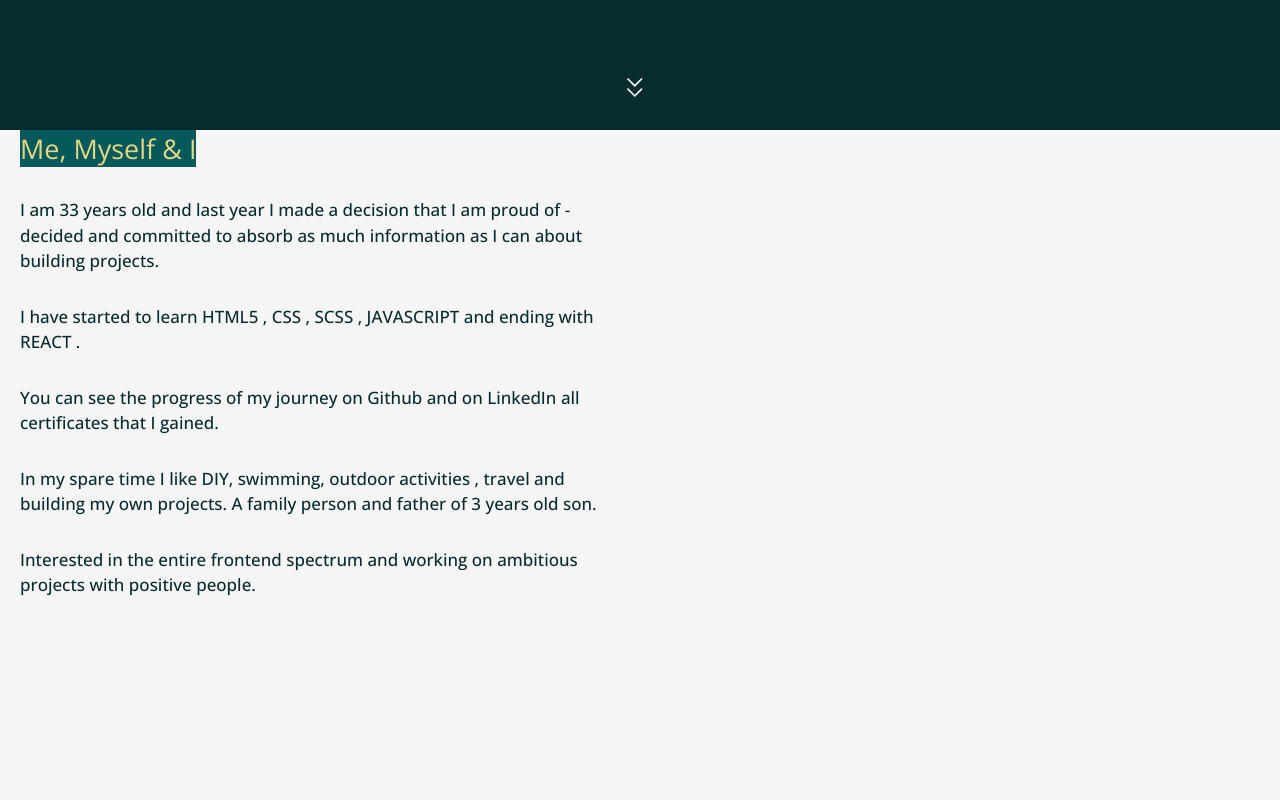
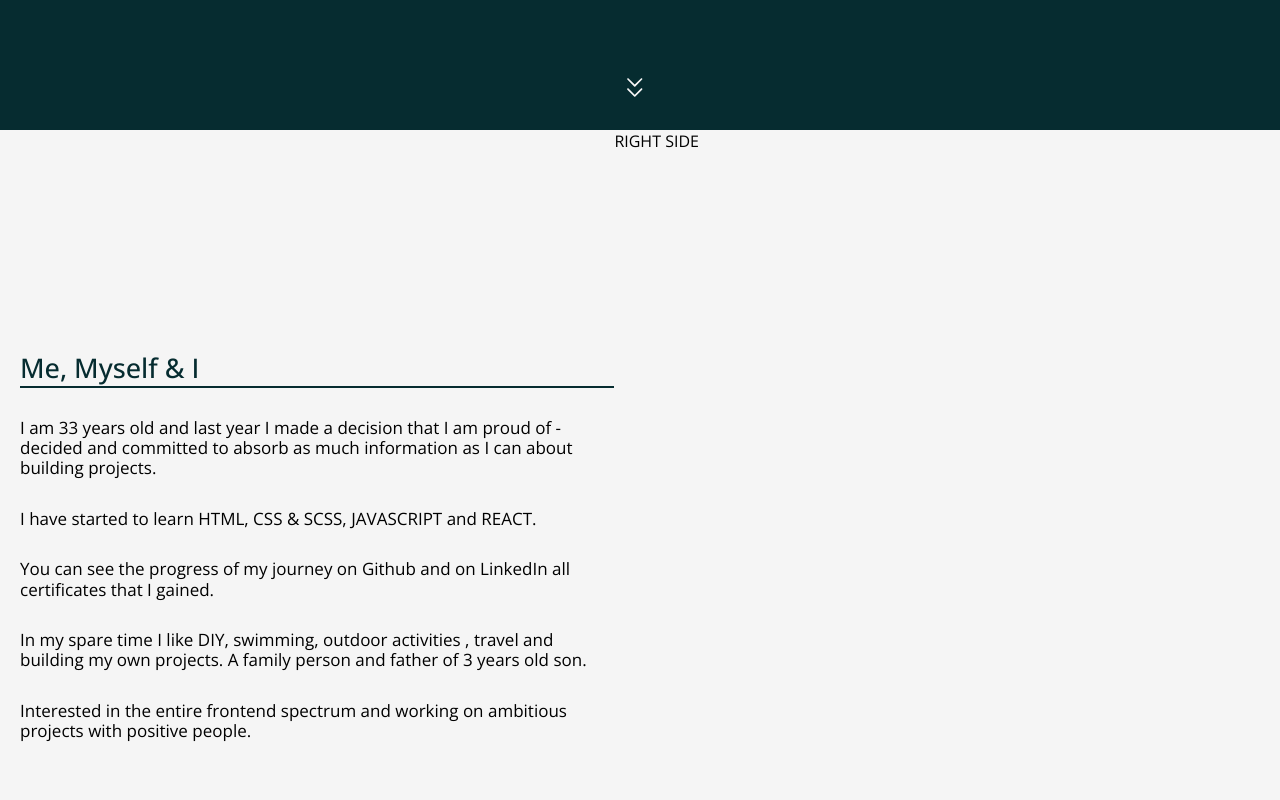
Before and after one commit to Adriantutuianu/personal-website, a React (Create React App) app: page / in a window 1280 px wide. Shown: the part 740-1540 px from the top of the page. Built offline with nearby package versions, Linux system fonts and the light colour scheme.

Commit message:
Styled left side section- about

```diff
--- a/src/Sections/About.js
+++ b/src/Sections/About.js
@@ -6,18 +6,15 @@ import ScrollTo from "../components/ScrollTo";
 const About = ({ setTitle }) => {
   return (
     <Element name="about-section" id="about" className="section">
-      <div className="text-content">
+      <div className="left-side">
         {" "}
-        <span>Me, Myself & I </span>
+        <h2>Me, Myself & I </h2>
         <p>
           I am 33 years old and last year I made a decision that I am proud of -
           decided and committed to absorb as much information as I can about
           building projects.
         </p>
-        <p>
-          I have started to learn HTML5 , CSS , SCSS , JAVASCRIPT and ending
-          with REACT .
-        </p>
+        <p>I have started to learn HTML, CSS & SCSS, JAVASCRIPT and REACT.</p>
         <p>
           You can see the progress of my journey on Github and on LinkedIn all
           certificates that I gained.
@@ -32,6 +29,7 @@ const About = ({ setTitle }) => {
           projects with positive people.
         </p>
       </div>
+      <div className="right-side">RIGHT SIDE</div>
       <ScrollTo
         destination={"projects-section"}
         title={"Projects - Adrian Tut"}
--- a/src/Sections/about.scss
+++ b/src/Sections/about.scss
@@ -1,21 +1,28 @@
-.section {
+#about {
   background: var(--fourth-color);
-  .text-content {
+  display: flex;
+  .left-side {
+    display: flex;
+    flex-direction: column;
+    justify-content: center;
     height: 100%;
     width: 48%;
     padding-left: 20px;
-    span {
+    h2 {
       margin-top: 30px;
-      background-color: var(--secondary-color);
-      color: var(--third-color);
+      color: var(--primary-color);
       font-size: 27px;
+      border-bottom: 2px solid var(--primary-color);
+      font-weight: 500;
     }
     p {
-      margin: 30px 0px;
+      margin-top: 30px;
       font-size: 17px;
-      font-weight: 500;
-      line-height: 1.5;
-      color: var(--primary-color);
+      font-weight: 400;
+      line-height: 1.2;
     }
   }
+  .right-side {
+    width: 48%;
+  }
 }
--- a/src/Sections/contact.scss
+++ b/src/Sections/contact.scss
@@ -14,7 +14,7 @@
     span {
       background-color: var(--secondary-color);
       color: var(--third-color);
-      margin: 0 5px;
+      margin-left: 8px;
     }
   }
   .contact-wrap {
```
